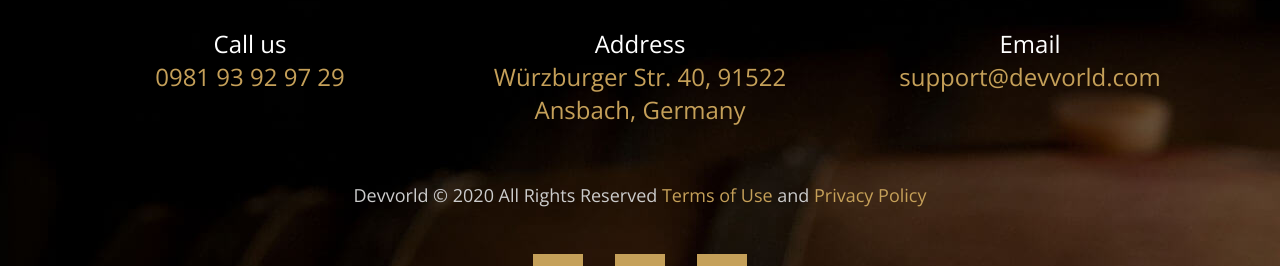
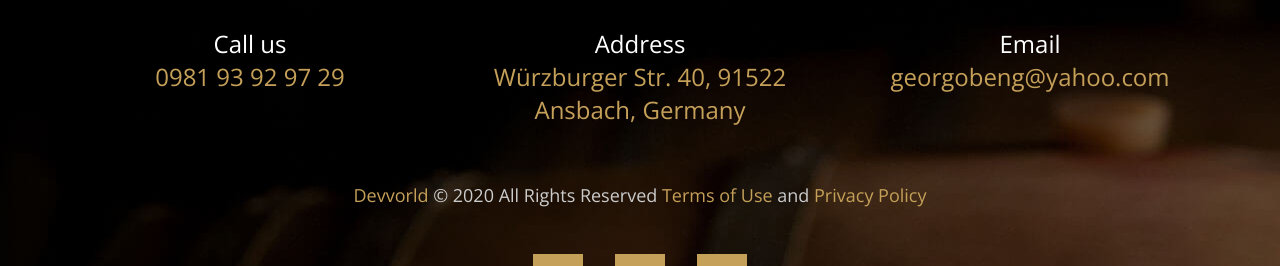
Before and after one commit to devvorldtech/devvorldtech.github.io, a plain HTML site: page bar/index.html in a window 1280 px wide. Shown: the part 5513-5779 px from the top of the page. Drawn offline with nearby package versions, Linux system fonts and the light colour scheme; files whose address does not match are found by name; a web font is replaced by a local one.

Commit message:
email updated

```diff
--- a/bar/index.html
+++ b/bar/index.html
@@ -675,11 +675,11 @@
         </div>
         <div class="col-md-4">
           <address>
-          <p><span>Email</span> <a href="mailto:">support@devvorld.com</a></p>
+          <p><span>Email</span> <a href="mailto:">georgobeng@yahoo.com</a></p>
           </address>
         </div>
       </div>
-      <strong class="copyrights">Devvorld &copy; 2020 All Rights Reserved <a href="#">Terms of Use</a> and <a href="#">Privacy Policy</a></strong>
+      <strong class="copyrights"><a href="http://devvorld.de/">Devvorld</a> &copy; 2020 All Rights Reserved <a href="#">Terms of Use</a> and <a href="#">Privacy Policy</a></strong>
       <div class="footer-social">
         <ul>
           <li><a href="#"><i class="fa fa-facebook" aria-hidden="true"></i></a></li>
```
